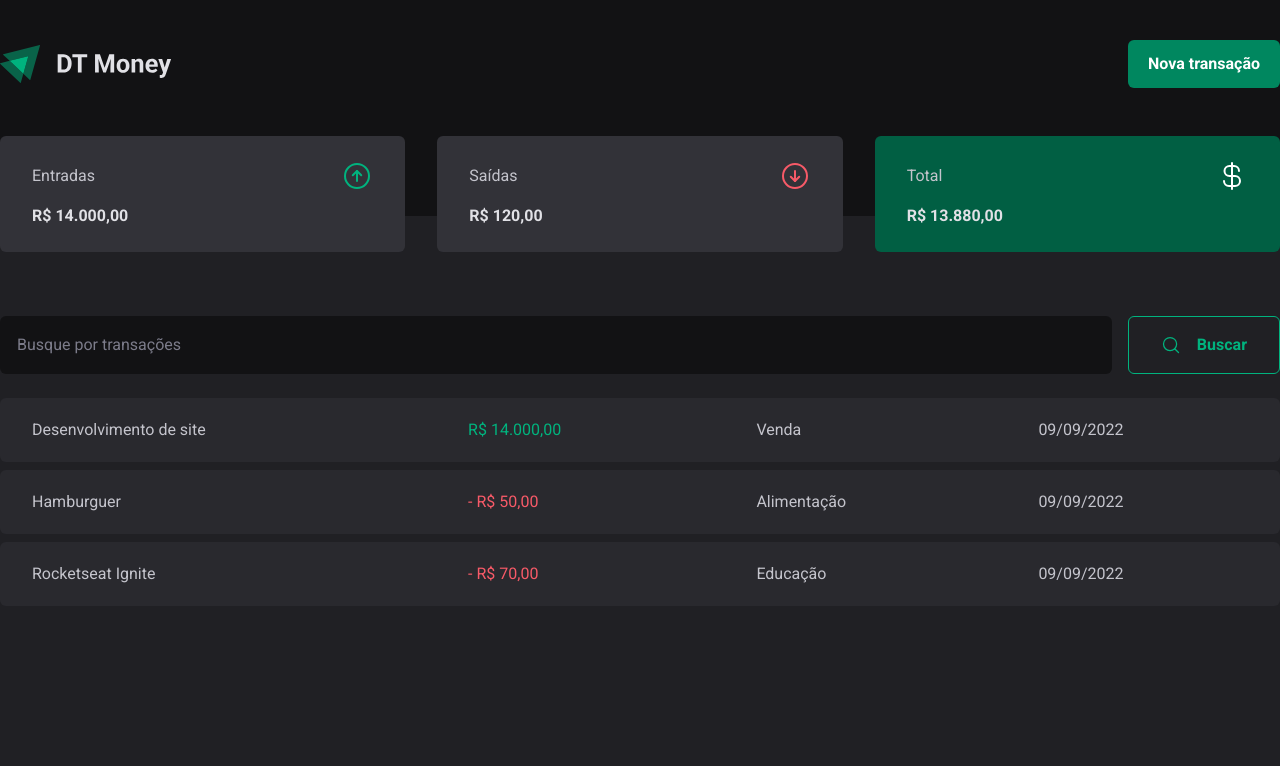
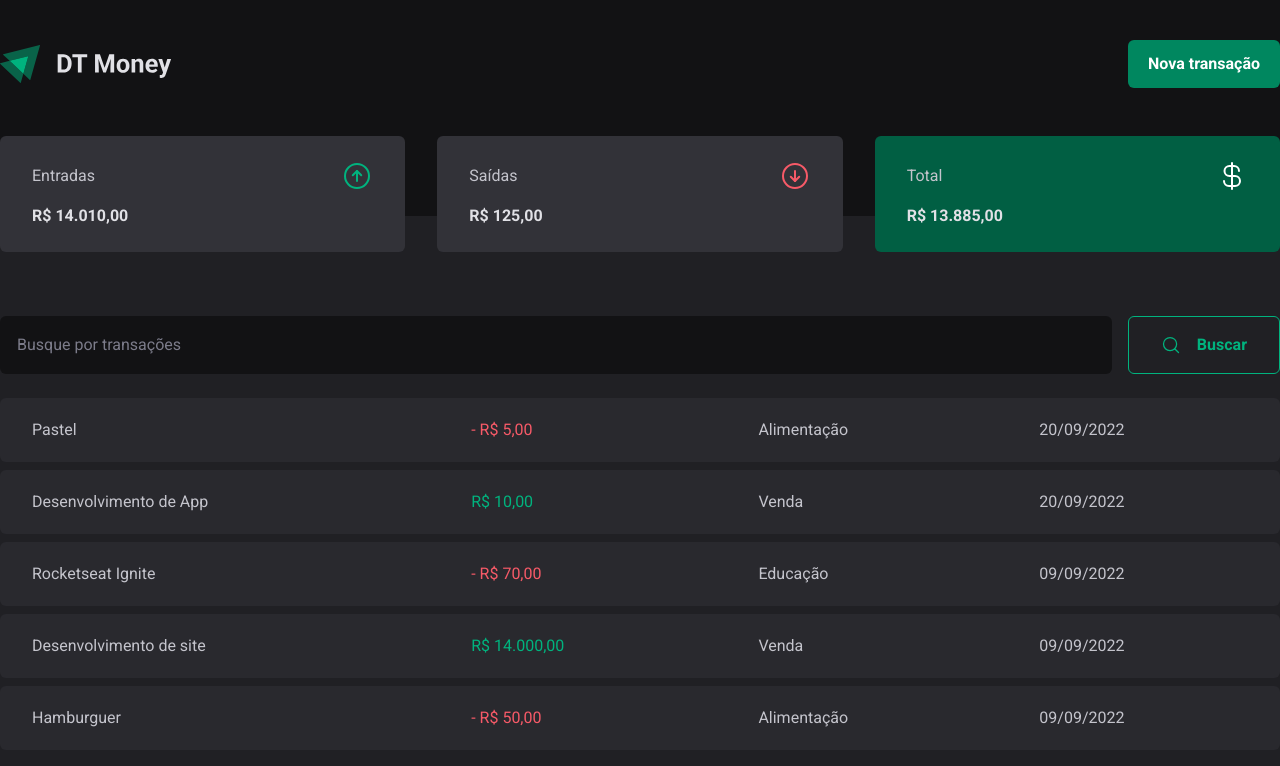
Before and after one commit to acamposlucas/dt-money, a React (Vite) app: page / in a window 1280 px wide. Shown: the top 766 px of the page. Built offline with nearby package versions, Linux system fonts and the light colour scheme; data requests are answered from the project's data file; what tailwindcss-fluid-type would draw is missing.

Commit message:
feat: handle create new transaction

```diff
--- a/server.json
+++ b/server.json
@@ -23,6 +23,22 @@
       "category": "Educação",
       "price": 70,
       "createdAt": "2022-09-09T19:21:27.981Z"
+    },
+    {
+      "description": "Desenvolvimento de App",
+      "category": "Venda",
+      "price": 10,
+      "type": "income",
+      "createdAt": "2022-09-20T11:53:14.034Z",
+      "id": 4
+    },
+    {
+      "description": "Pastel",
+      "category": "Alimentação",
+      "price": 5,
+      "type": "outcome",
+      "createdAt": "2022-09-20T12:07:23.150Z",
+      "id": 5
     }
   ]
 }
--- a/src/components/NewTransactionModal.tsx
+++ b/src/components/NewTransactionModal.tsx
@@ -1,10 +1,12 @@
 import { RadioGroup } from "@headlessui/react";
 import { ArrowCircleDown, ArrowCircleUp } from "phosphor-react";
-import { useEffect, useState } from "react";
+import { useContext, useEffect, useState } from "react";
 import { Controller, useForm } from "react-hook-form";
 import { zodResolver } from "@hookform/resolvers/zod";
 
 import * as z from "zod";
+import { api } from "../lib/axios";
+import { TransactionsContext } from "../contexts/TransactionContext";
 
 const newTransactionFormSchema = z.object({
 	description: z.string(),
@@ -16,11 +18,14 @@ const newTransactionFormSchema = z.object({
 type NewTrasactionFormInputs = z.infer<typeof newTransactionFormSchema>;
 
 export const NewTransactionModal = () => {
+	const { createTransaction } = useContext(TransactionsContext);
+
 	const {
 		control,
 		register,
 		handleSubmit,
 		formState: { isSubmitting },
+		reset,
 	} = useForm<NewTrasactionFormInputs>({
 		resolver: zodResolver(newTransactionFormSchema),
 		defaultValues: {
@@ -29,9 +34,16 @@ export const NewTransactionModal = () => {
 	});
 
 	async function handleCreateNewTransaction(data: NewTrasactionFormInputs) {
-		await new Promise((resolve) => setTimeout(resolve, 2000));
+		const { description, category, price, type } = data;
 
-		console.log(data);
+		createTransaction({
+			description,
+			category,
+			price,
+			type,
+		});
+
+		reset();
 	}
 
 	return (
--- a/src/contexts/TransactionContext.tsx
+++ b/src/contexts/TransactionContext.tsx
@@ -10,13 +10,28 @@ interface Transaction {
 	createdAt: string;
 }
 
+interface CreateTransactionInput {
+	description: string;
+	price: number;
+	category: string;
+	type: "income" | "outcome";
+}
+
 interface TransactionContextType {
 	transactions: Transaction[];
 	fetchTransactions: (query?: string) => Promise<void>;
+	createTransaction: (data: CreateTransactionInput) => Promise<void>;
 }
 
 interface TransactionsProviderProps {
 	children: ReactNode;
+}
+
+interface CreateTransactionInput {
+	description: string;
+	price: number;
+	category: string;
+	type: "income" | "outcome";
 }
 
 export const TransactionsContext = createContext({} as TransactionContextType);
@@ -29,18 +44,35 @@ export const TransactionsProvider = ({
 	const fetchTransactions = async (query?: string) => {
 		const response = await api.get("transactions", {
 			params: {
+				_sort: "createdAt",
+				_order: "desc",
 				q: query,
 			},
 		});
 		setTransactions(response.data);
 	};
 
+	async function createTransaction(data: CreateTransactionInput) {
+		const { description, category, price, type } = data;
+
+		const response = await api.post("transactions", {
+			description,
+			category,
+			price,
+			type,
+			createdAt: new Date(),
+		});
+
+		setTransactions((state) => [response.data, ...state]);
+	}
+
 	useEffect(() => {
 		fetchTransactions();
 	}, []);
 
 	return (
-		<TransactionsContext.Provider value={{ transactions, fetchTransactions }}>
+		<TransactionsContext.Provider
+			value={{ transactions, fetchTransactions, createTransaction }}>
 			{children}
 		</TransactionsContext.Provider>
 	);
```
Lines whose indentation alone changed are shown as unchanged.
